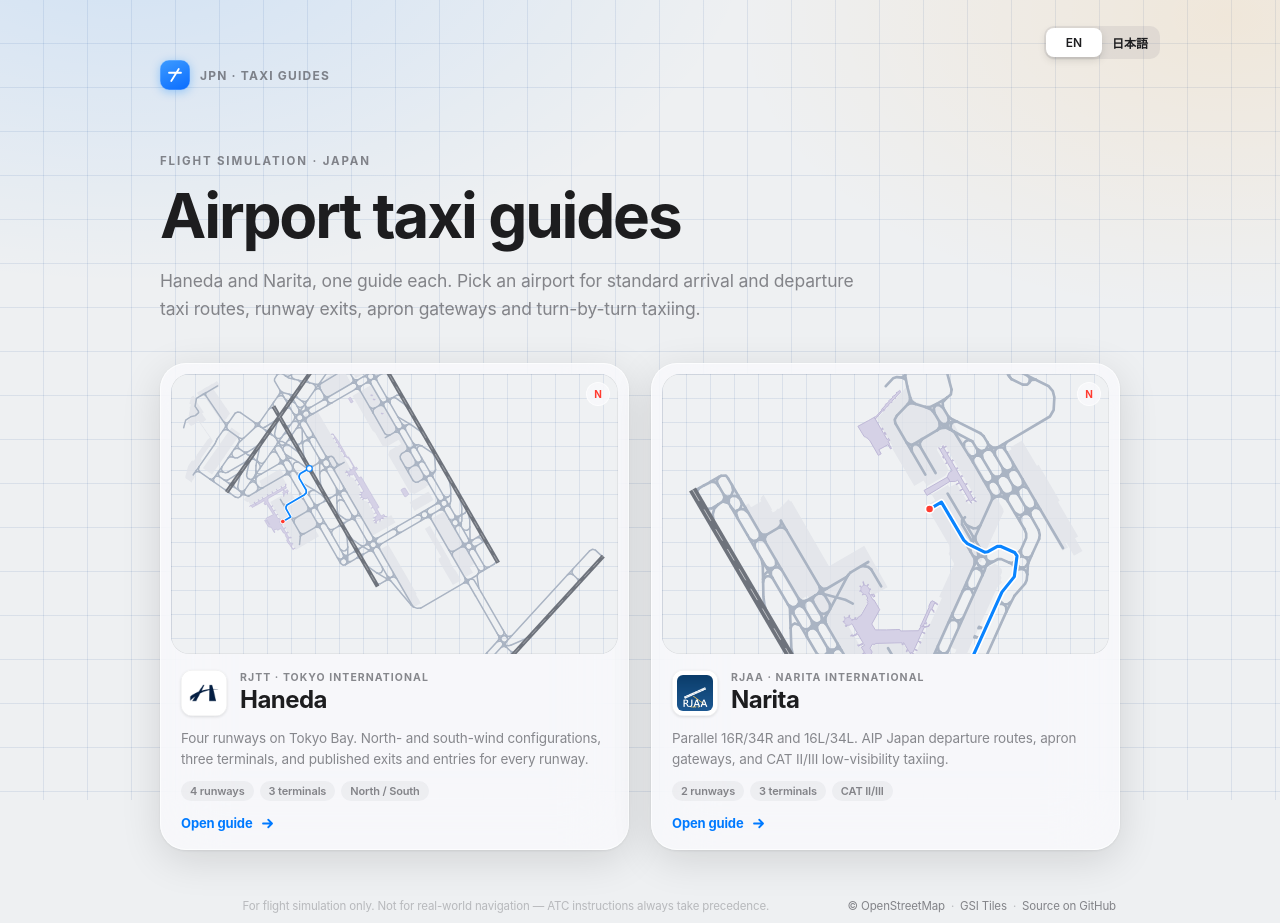
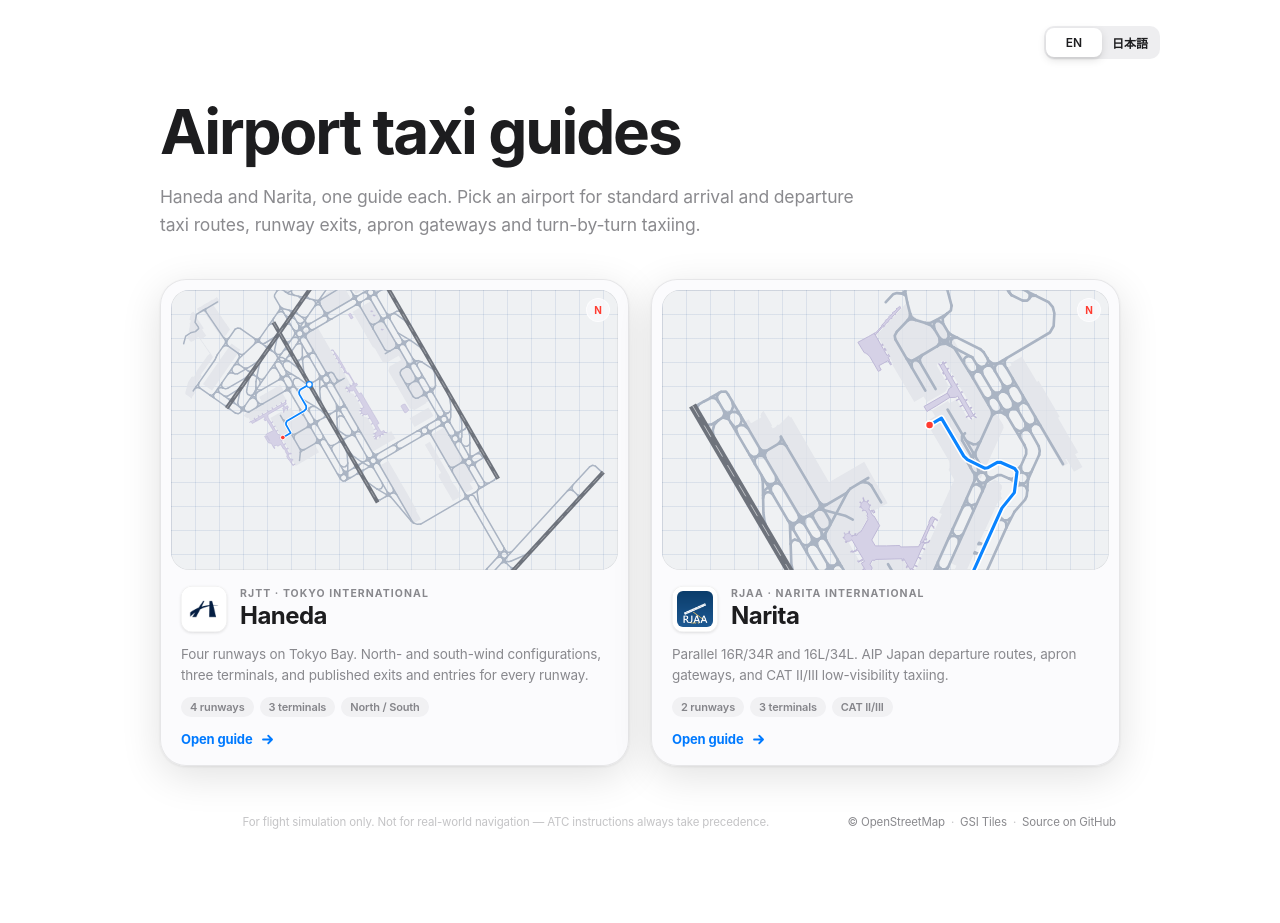
Before and after one commit to Cosmic-FS-Princess/JPN_airport_taxi_guide, a website built with Vite: page index.html in a window 1280 px wide. After the commit the page ends 888 px from the top, so only its background shows below. Built offline with nearby package versions, Linux system fonts and the light colour scheme.

Commit message:
Simplify the chooser: drop the brand row and eyebrow, use a white background
The page now opens directly on the title and the two airport cards on pure white (dark mode keeps its dark canvas). The language switch stays in the top-right corner.

```diff
--- a/index.html
+++ b/index.html
@@ -18,20 +18,12 @@
     <link rel="icon" type="image/svg+xml" href="./favicon.svg" />
   </head>
   <body class="chooser">
-    <div class="chooser-bg" aria-hidden="true"></div>
     <main class="chooser">
       <header class="topbar">
-        <a class="brand" href="./">
-          <span class="brand-mark" aria-hidden="true">
-            <svg viewBox="0 0 24 24"><path d="M7 20 17 4M4 9h16" /></svg>
-          </span>
-          <span class="brand-name">JPN · Taxi Guides</span>
-        </a>
         <div class="segmented lang" id="lang" role="tablist" data-i18n-aria="langLabel"></div>
       </header>
 
       <section class="hero">
-        <p class="eyebrow" data-i18n="eyebrow">Flight simulation · Japan</p>
         <h1 data-i18n="heading">Airport taxi guides</h1>
         <p class="lede" data-i18n="lede">
           Haneda and Narita, one guide each. Pick an airport for standard arrival and departure taxi routes, runway
--- a/src/chooser.css
+++ b/src/chooser.css
@@ -11,31 +11,14 @@ body.chooser {
   min-height: 100vh;
   min-height: 100dvh;
   overflow: visible;
-  background: var(--map-bg);
+  background: #fff;
   -webkit-tap-highlight-color: transparent;
 }
 
-.chooser-bg {
-  position: fixed;
-  inset: 0;
-  z-index: 0;
-  pointer-events: none;
-  background-color: var(--map-bg);
-  background-image:
-    radial-gradient(900px 520px at 10% -10%, color-mix(in srgb, var(--blue) 13%, transparent), transparent 70%),
-    radial-gradient(760px 460px at 96% 2%, color-mix(in srgb, var(--orange) 10%, transparent), transparent 65%),
-    linear-gradient(var(--map-grid) 1px, transparent 1px),
-    linear-gradient(90deg, var(--map-grid) 1px, transparent 1px);
-  background-size:
-    auto,
-    auto,
-    44px 44px,
-    44px 44px;
-  background-position:
-    0 0,
-    0 0,
-    -1px -1px,
-    -1px -1px;
+@media (prefers-color-scheme: dark) {
+  body.chooser {
+    background: var(--map-bg);
+  }
 }
 
 .chooser {
@@ -55,44 +38,8 @@ body.chooser {
 .topbar {
   display: flex;
   align-items: center;
-  justify-content: space-between;
+  justify-content: flex-end;
   gap: 16px;
-}
-
-.brand {
-  display: inline-flex;
-  align-items: center;
-  gap: 10px;
-  color: var(--label-2);
-  text-decoration: none;
-  font: 700 12px var(--font-display);
-  letter-spacing: 0.1em;
-  text-transform: uppercase;
-  border-radius: 10px;
-  outline-offset: 4px;
-}
-
-.brand:hover {
-  color: var(--label);
-}
-
-.brand-mark {
-  width: 30px;
-  height: 30px;
-  border-radius: 9px;
-  display: grid;
-  place-items: center;
-  background: linear-gradient(155deg, #3d9bff, #0a6cff);
-  box-shadow: 0 2px 10px rgba(10, 132, 255, 0.35), inset 0 0 0 0.5px rgba(255, 255, 255, 0.35);
-}
-
-.brand-mark svg {
-  width: 18px;
-  height: 18px;
-  fill: none;
-  stroke: #fff;
-  stroke-width: 2.4;
-  stroke-linecap: round;
 }
 
 .segmented.lang {
@@ -108,15 +55,7 @@ body.chooser {
 /* ---------- hero ---------- */
 .hero {
   max-width: 780px;
-  margin: clamp(44px, 8vh, 92px) 0 0;
-}
-
-.hero .eyebrow {
-  margin: 0 0 16px;
-  font: 700 11.5px var(--font);
-  letter-spacing: 0.16em;
-  text-transform: uppercase;
-  color: var(--label-2);
+  margin: clamp(28px, 5vh, 56px) 0 0;
 }
 
 .hero h1 {
@@ -147,6 +86,7 @@ body.chooser {
   flex-direction: column;
   padding: 10px;
   border-radius: 26px;
+  border-color: color-mix(in srgb, var(--label) 9%, transparent);
   color: inherit;
   text-decoration: none;
   transition:
--- a/src/chooser.ts
+++ b/src/chooser.ts
@@ -10,7 +10,6 @@ const S = {
   pageTitle: { en: "Japan Airport Taxi Guides — Haneda & Narita", ja: "日本の空港タクシーガイド — 羽田・成田" },
   langLabel: { en: "Language", ja: "言語" },
   airportsLabel: { en: "Airport taxi guides", ja: "空港タクシーガイド" },
-  eyebrow: { en: "Flight simulation · Japan", ja: "フライトシミュレーション · 日本" },
   heading: { en: "Airport taxi guides", ja: "空港タクシーガイド" },
   lede: {
     en: "Haneda and Narita, one guide each. Pick an airport for standard arrival and departure taxi routes, runway exits, apron gateways and turn-by-turn taxiing.",
```
Also changed, not shown: docs/chooser-mobile.png, docs/chooser.png.
